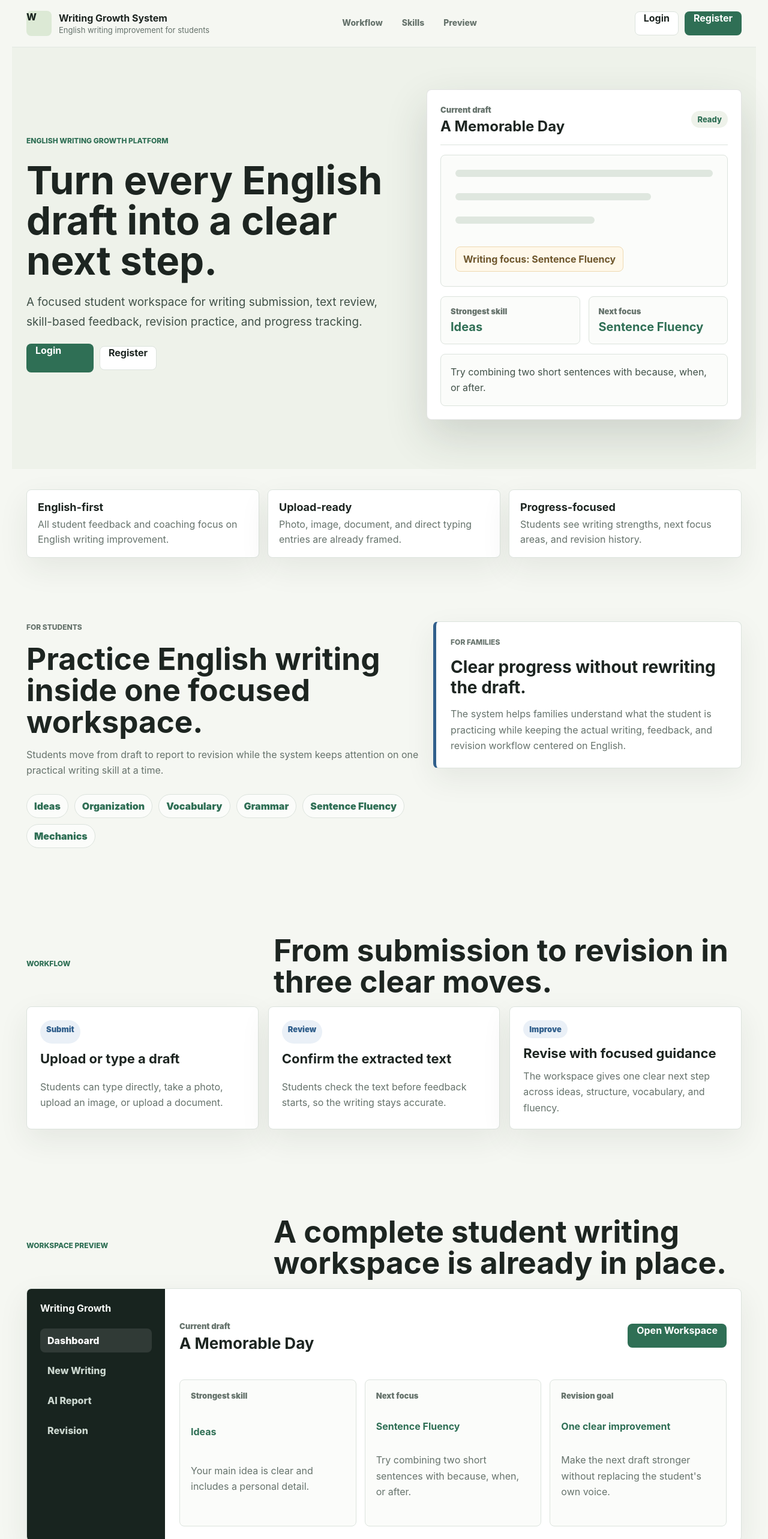
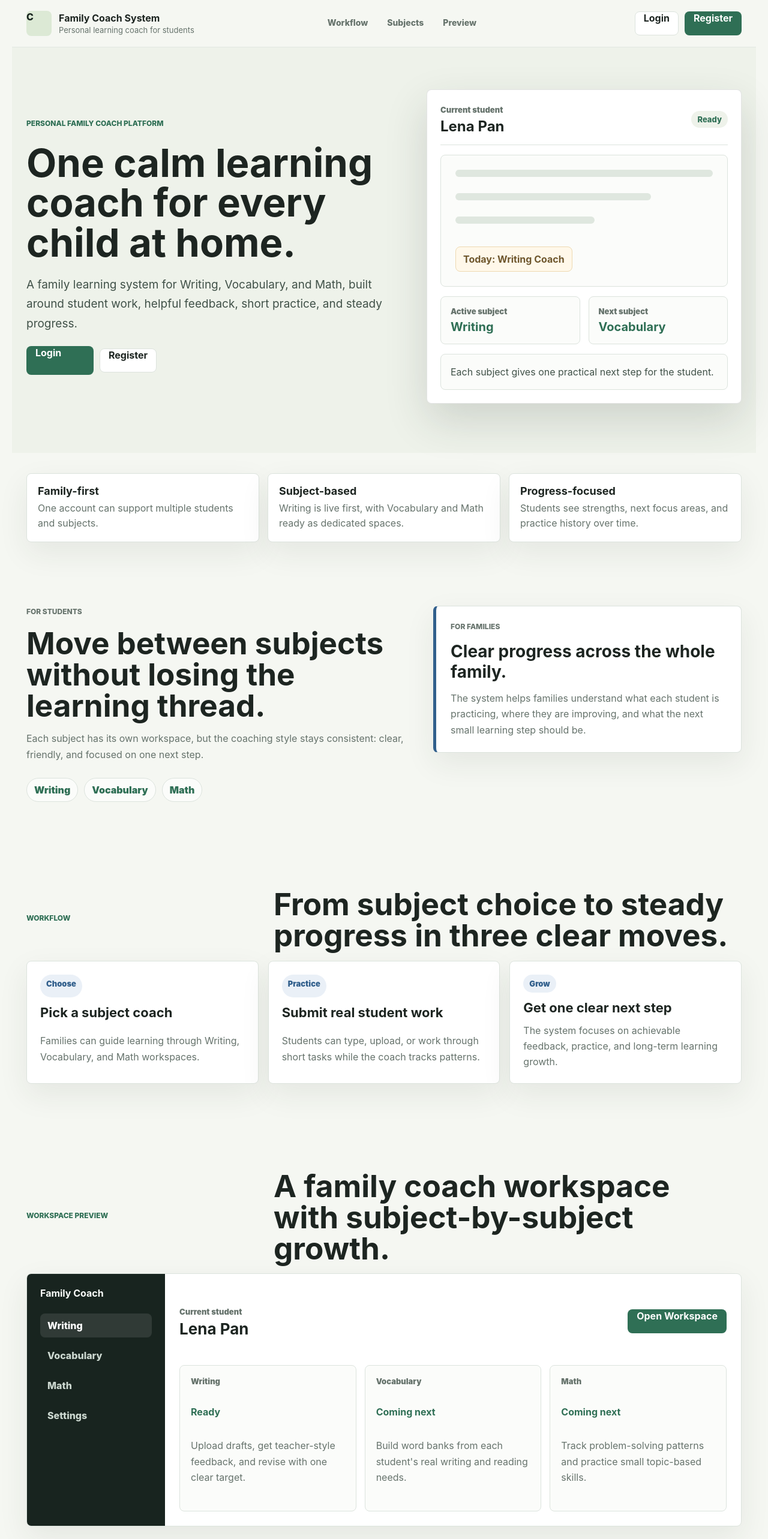
Before and after one commit to bhy103/writing-growth-system, a Next.js app: page / in a window 1280 px wide. Shown: the top 2566 px of the page at 60% size. Built offline with nearby package versions, Linux system fonts and the light colour scheme.

Commit message:
Reframe workspace as family coach platform

```diff
--- a/components/app-shell/Topbar.tsx
+++ b/components/app-shell/Topbar.tsx
@@ -1,6 +1,7 @@
 "use client";
 
 import { useRouter } from "next/navigation";
+import Link from "next/link";
 import { StudentSwitcher } from "@/components/app-shell/StudentSwitcher";
 import { useWorkspaceAccount } from "@/components/app-shell/WorkspaceAccountContext";
 import { pageTitles, type View } from "@/lib/workflow/writing-flow";
@@ -34,6 +35,9 @@ export function Topbar({ activeView }: TopbarProps) {
         )}
         {email && <span className="user-chip">{email}</span>}
         <button className="icon-button">EN</button>
+        <Link className="icon-button" href="/workspace/settings" aria-label="Account settings">
+          Settings
+        </Link>
         <button className="secondary-button" onClick={logout} type="button">
           Logout
         </button>
--- a/components/portal/PortalHome.tsx
+++ b/components/portal/PortalHome.tsx
@@ -2,38 +2,38 @@ import Link from "next/link";
 
 const workflowSteps = [
   {
-    label: "Submit",
-    title: "Upload or type a draft",
-    body: "Students can type directly, take a photo, upload an image, or upload a document.",
+    label: "Choose",
+    title: "Pick a subject coach",
+    body: "Families can guide learning through Writing, Vocabulary, and Math workspaces.",
   },
   {
-    label: "Review",
-    title: "Confirm the extracted text",
-    body: "Students check the text before feedback starts, so the writing stays accurate.",
+    label: "Practice",
+    title: "Submit real student work",
+    body: "Students can type, upload, or work through short tasks while the coach tracks patterns.",
   },
   {
-    label: "Improve",
-    title: "Revise with focused guidance",
-    body: "The workspace gives one clear next step across ideas, structure, vocabulary, and fluency.",
+    label: "Grow",
+    title: "Get one clear next step",
+    body: "The system focuses on achievable feedback, practice, and long-term learning growth.",
   },
 ];
 
-const skillItems = ["Ideas", "Organization", "Vocabulary", "Grammar", "Sentence Fluency", "Mechanics"];
+const subjectItems = ["Writing", "Vocabulary", "Math"];
 
 export function PortalHome() {
   return (
     <main className="portal-page">
       <header className="portal-nav">
         <Link className="portal-brand" href="/">
-          <span className="brand-mark">W</span>
+          <span className="brand-mark">C</span>
           <div>
-            <strong>Writing Growth System</strong>
-            <span>English writing improvement for students</span>
+            <strong>Family Coach System</strong>
+            <span>Personal learning coach for students</span>
           </div>
         </Link>
         <nav className="portal-menu" aria-label="Portal navigation">
           <a href="#workflow">Workflow</a>
-          <a href="#skills">Skills</a>
+          <a href="#skills">Subjects</a>
           <a href="#preview">Preview</a>
         </nav>
         <div className="portal-actions">
@@ -48,11 +48,11 @@ export function PortalHome() {
 
       <section className="portal-hero-stage">
         <div className="portal-hero-content">
-          <p className="eyebrow">English Writing Growth Platform</p>
-          <h1>Turn every English draft into a clear next step.</h1>
+          <p className="eyebrow">Personal Family Coach Platform</p>
+          <h1>One calm learning coach for every child at home.</h1>
           <p>
-            A focused student workspace for writing submission, text review, skill-based feedback,
-            revision practice, and progress tracking.
+            A family learning system for Writing, Vocabulary, and Math, built around student work,
+            helpful feedback, short practice, and steady progress.
           </p>
           <div className="portal-cta-row">
             <Link className="primary-button large" href="/login">
@@ -67,8 +67,8 @@ export function PortalHome() {
         <div className="hero-product-preview" aria-label="Workspace preview">
           <div className="hero-preview-top">
             <div>
-              <span>Current draft</span>
-              <strong>A Memorable Day</strong>
+              <span>Current student</span>
+              <strong>Lena Pan</strong>
             </div>
             <span className="status-pill">Ready</span>
           </div>
@@ -76,59 +76,59 @@ export function PortalHome() {
             <span className="scene-line wide" />
             <span className="scene-line" />
             <span className="scene-line short" />
-            <strong>Writing focus: Sentence Fluency</strong>
+            <strong>Today: Writing Coach</strong>
           </div>
           <div className="hero-feedback-grid">
             <div>
-              <span>Strongest skill</span>
-              <strong>Ideas</strong>
+              <span>Active subject</span>
+              <strong>Writing</strong>
             </div>
             <div>
-              <span>Next focus</span>
-              <strong>Sentence Fluency</strong>
+              <span>Next subject</span>
+              <strong>Vocabulary</strong>
             </div>
           </div>
           <div className="hero-note-card">
-            Try combining two short sentences with because, when, or after.
+            Each subject gives one practical next step for the student.
           </div>
         </div>
       </section>
 
       <section className="portal-section portal-summary-strip" aria-label="Product highlights">
         <div>
-          <strong>English-first</strong>
-          <span>All student feedback and coaching focus on English writing improvement.</span>
+          <strong>Family-first</strong>
+          <span>One account can support multiple students and subjects.</span>
         </div>
         <div>
-          <strong>Upload-ready</strong>
-          <span>Photo, image, document, and direct typing entries are already framed.</span>
+          <strong>Subject-based</strong>
+          <span>Writing is live first, with Vocabulary and Math ready as dedicated spaces.</span>
         </div>
         <div>
           <strong>Progress-focused</strong>
-          <span>Students see writing strengths, next focus areas, and revision history.</span>
+          <span>Students see strengths, next focus areas, and practice history over time.</span>
         </div>
       </section>
 
       <section className="portal-section portal-two-column" id="skills">
         <div>
           <p className="eyebrow">For Students</p>
-          <h2>Practice English writing inside one focused workspace.</h2>
+          <h2>Move between subjects without losing the learning thread.</h2>
           <p>
-            Students move from draft to report to revision while the system keeps attention on one
-            practical writing skill at a time.
+            Each subject has its own workspace, but the coaching style stays consistent: clear,
+            friendly, and focused on one next step.
           </p>
           <div className="skill-cloud">
-            {skillItems.map((item) => (
+            {subjectItems.map((item) => (
               <span key={item}>{item}</span>
             ))}
           </div>
         </div>
         <div className="parent-language-panel">
           <p className="eyebrow">For Families</p>
-          <h3>Clear progress without rewriting the draft.</h3>
+          <h3>Clear progress across the whole family.</h3>
           <p>
-            The system helps families understand what the student is practicing while keeping the
-            actual writing, feedback, and revision workflow centered on English.
+            The system helps families understand what each student is practicing, where they are
+            improving, and what the next small learning step should be.
           </p>
         </div>
       </section>
@@ -136,7 +136,7 @@ export function PortalHome() {
       <section className="portal-section" id="workflow">
         <div className="section-heading">
           <p className="eyebrow">Workflow</p>
-          <h2>From submission to revision in three clear moves.</h2>
+          <h2>From subject choice to steady progress in three clear moves.</h2>
         </div>
         <div className="workflow-grid">
           {workflowSteps.map((step) => (
@@ -152,21 +152,21 @@ export function PortalHome() {
       <section className="portal-section product-preview-section" id="preview">
         <div className="section-heading">
           <p className="eyebrow">Workspace Preview</p>
-          <h2>A complete student writing workspace is already in place.</h2>
+          <h2>A family coach workspace with subject-by-subject growth.</h2>
         </div>
         <div className="portal-product-frame">
           <div className="product-sidebar">
-            <strong>Writing Growth</strong>
-            <span className="active">Dashboard</span>
-            <span>New Writing</span>
-            <span>AI Report</span>
-            <span>Revision</span>
+            <strong>Family Coach</strong>
+            <span className="active">Writing</span>
+            <span>Vocabulary</span>
+            <span>Math</span>
+            <span>Settings</span>
           </div>
           <div className="product-main">
             <div className="product-topline">
               <div>
-                <span>Current draft</span>
-                <strong>A Memorable Day</strong>
+                <span>Current student</span>
+                <strong>Lena Pan</strong>
               </div>
               <Link className="primary-button" href="/workspace">
                 Open Workspace
@@ -174,19 +174,19 @@ export function PortalHome() {
             </div>
             <div className="product-panels">
               <div>
-                <span>Strongest skill</span>
-                <strong>Ideas</strong>
-                <p>Your main idea is clear and includes a personal detail.</p>
+                <span>Writing</span>
+                <strong>Ready</strong>
+                <p>Upload drafts, get teacher-style feedback, and revise with one clear target.</p>
               </div>
               <div>
-                <span>Next focus</span>
-                <strong>Sentence Fluency</strong>
-                <p>Try combining two short sentences with because, when, or after.</p>
+                <span>Vocabulary</span>
+                <strong>Coming next</strong>
+                <p>Build word banks from each student&apos;s real writing and reading needs.</p>
               </div>
               <div>
-                <span>Revision goal</span>
-                <strong>One clear improvement</strong>
-                <p>Make the next draft stronger without replacing the student&apos;s own voice.</p>
+                <span>Math</span>
+                <strong>Coming next</strong>
+                <p>Track problem-solving patterns and practice small topic-based skills.</p>
               </div>
             </div>
           </div>
```
Also changed, not shown: app/globals.css (+87 -3 lines), app/workspace/math/page.tsx (added, +20 -0 lines), app/workspace/vocabulary/page.tsx (added, +20 -0 lines), components/app-shell/Sidebar.tsx (+7 -5 lines), components/subject/SubjectPlaceholder.tsx (added, +26 -0 lines), lib/workflow/writing-flow.ts (+13 -4 lines).
